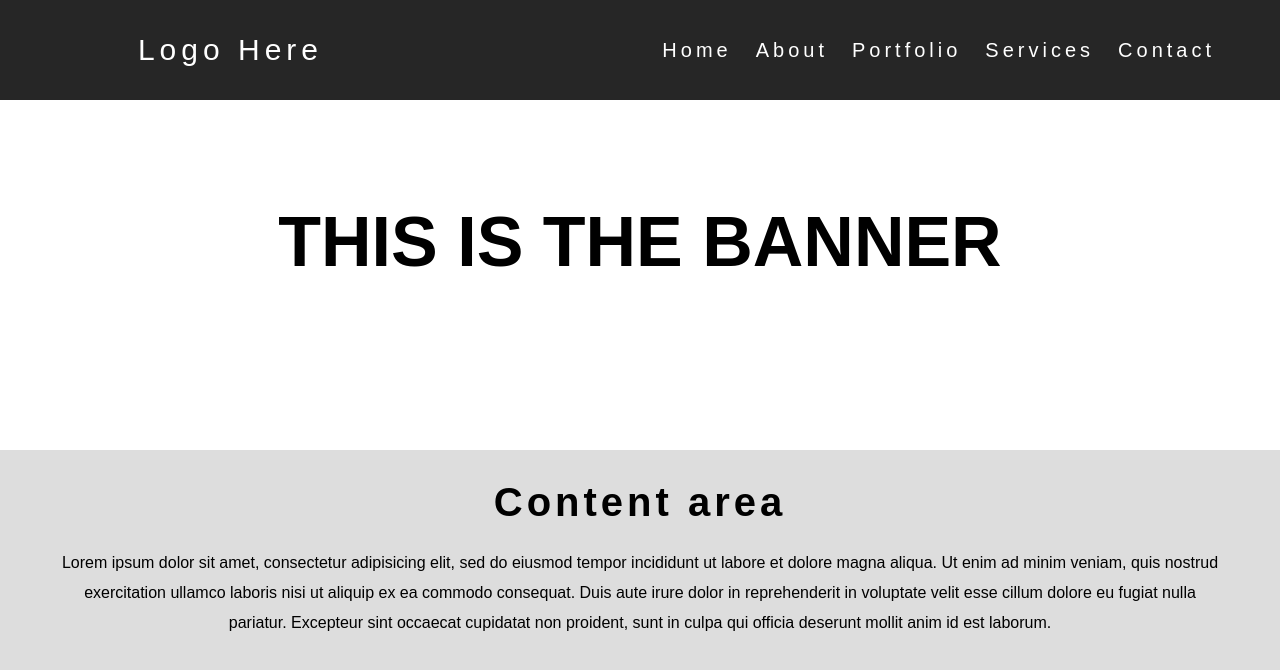
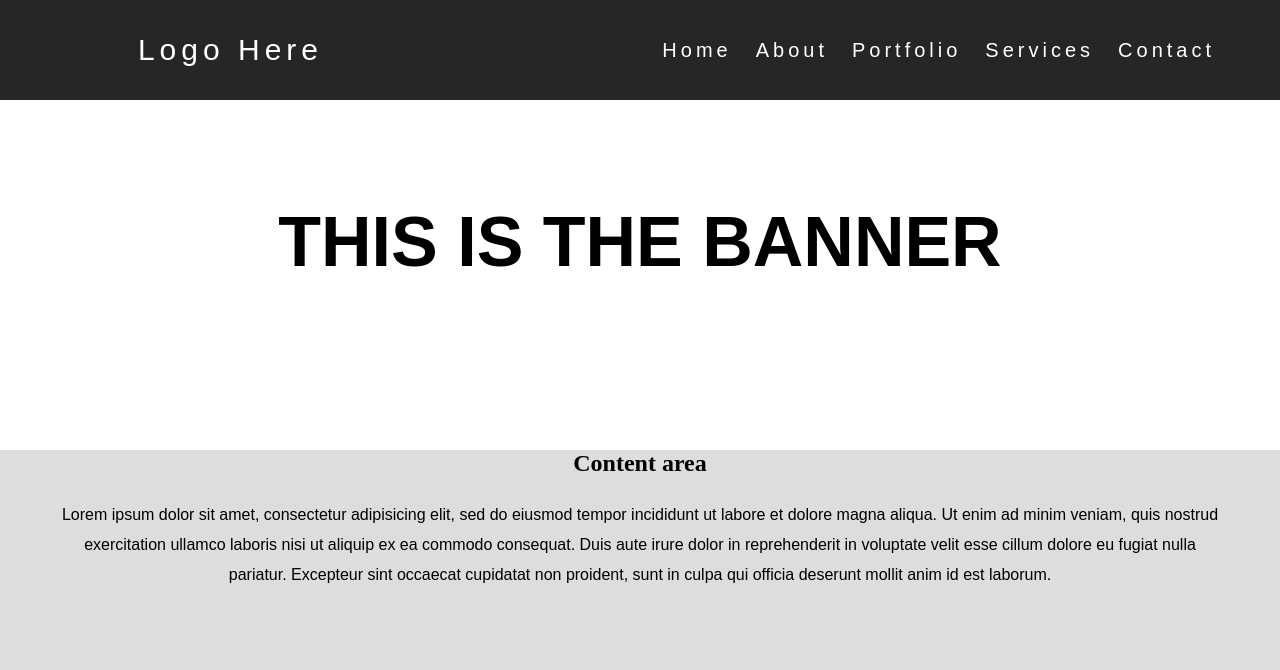
Before and after one commit to KCBrownJay/navBarPractice, a plain HTML site: page index.html in a window 1280 px wide. Shown: the top 670 px of the page. Drawn offline with Linux system fonts and the light colour scheme; files that its build step writes are made by us from their sources.

Commit message:
Update styles.css
made content area header an h3 rather than h2

```diff
--- a/styles.css
+++ b/styles.css
@@ -75,7 +75,7 @@ nav a:hover{
   height: 1500px;
 }
 
-.content-area h2{
+.content-area h3{
   font-family:sans-serif;
   letter-spacing: 4px;
   padding-top: 30px;
```
